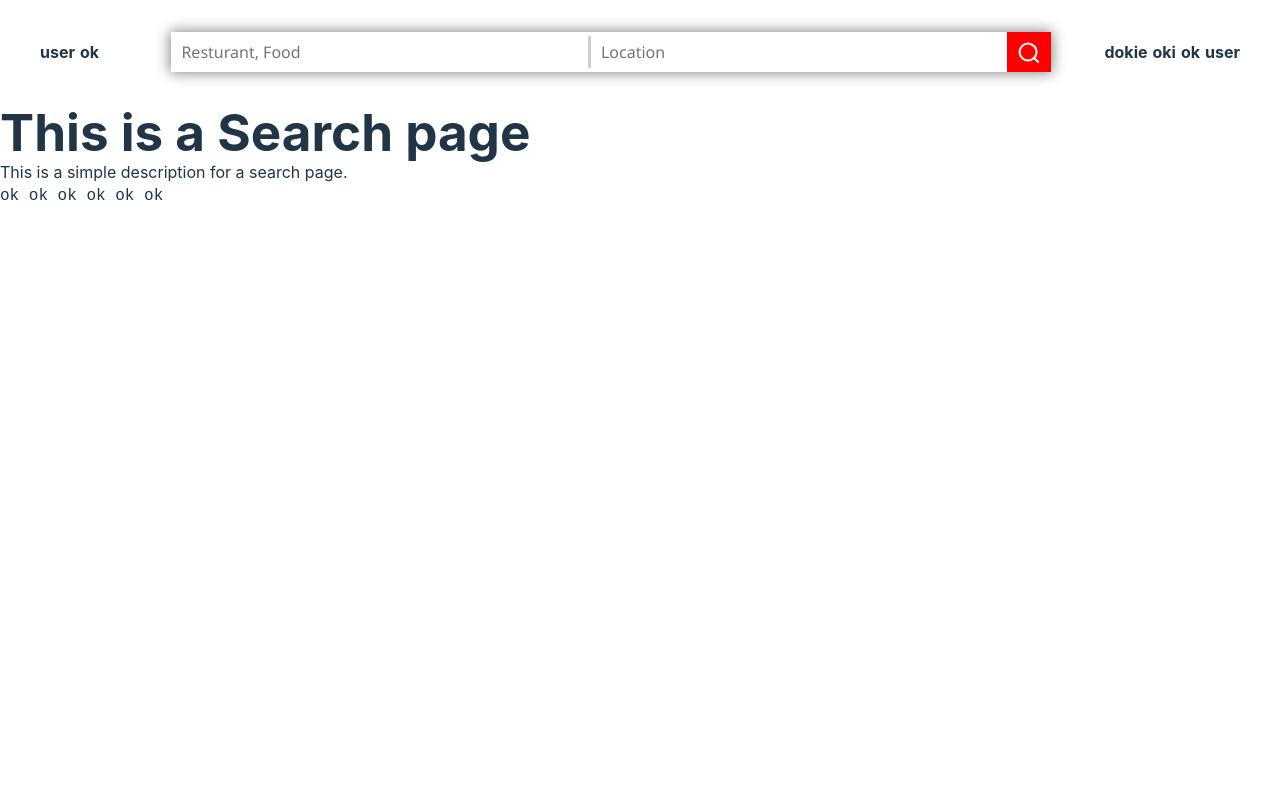
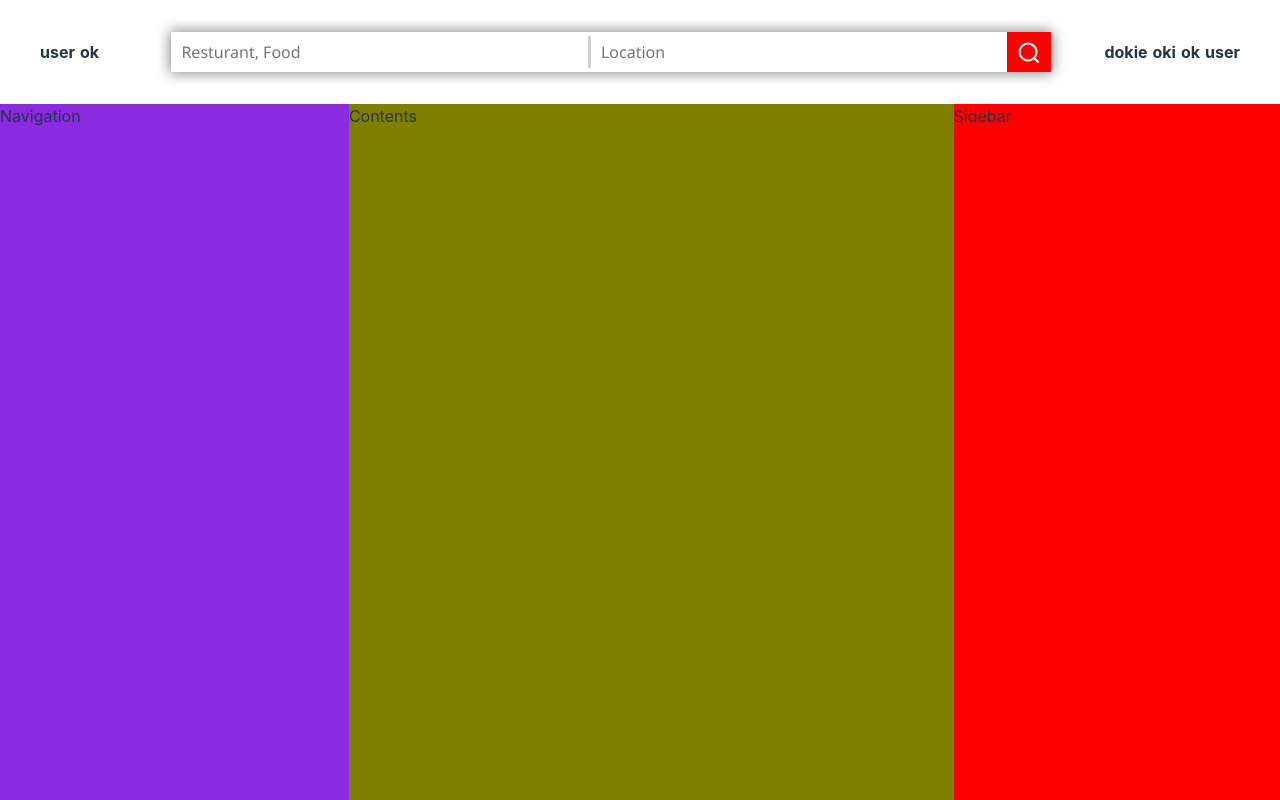
Before and after one commit to KaziMuktadirAhmed/Rate-My-Food, a React (Vite) app in the folder react-app/: page /search in a window 1280 px wide. Shown: the top 800 px of the page. Built offline with nearby package versions, Linux system fonts and the light colour scheme.

Commit message:
adds components template

```diff
--- a/react-app/src/App.tsx
+++ b/react-app/src/App.tsx
@@ -7,9 +7,12 @@ import "./App.css";
 function App() {
   return (
     <Routes>
-      <Route path="/" element={<Home />}></Route>
-      <Route path="/Temp" element={<Temp />}></Route>
-      <Route path="/Search" element={<Search />}></Route>
+      <Route path="/*" element={<Home />}>
+        <Route path="good" element={<p>This is good</p>} />
+        <Route path="ok" element={<p>holo is ok</p>} />
+      </Route>
+      <Route path="/temp" element={<Temp />}></Route>
+      <Route path="/search" element={<Search />}></Route>
     </Routes>
   );
 }
--- /dev/null
+++ b/react-app/src/components/Contents/Contents.tsx
@@ -0,0 +1,5 @@
+function Contents() {
+  return <div>Contents</div>;
+}
+
+export default Contents;
--- /dev/null
+++ b/react-app/src/components/Footer/Footer.tsx
@@ -0,0 +1,5 @@
+function Footer() {
+  return <div>Footer</div>;
+}
+
+export default Footer;
--- /dev/null
+++ b/react-app/src/components/Navigation/Navigation.tsx
@@ -0,0 +1,5 @@
+function Navigation() {
+  return <div>Navigation</div>;
+}
+
+export default Navigation;
--- /dev/null
+++ b/react-app/src/components/Sidebar/Sidebar.tsx
@@ -0,0 +1,5 @@
+function Sidebar() {
+  return <div>Sidebar</div>;
+}
+
+export default Sidebar;
--- a/react-app/src/components/Topbar/Topbar.tsx
+++ b/react-app/src/components/Topbar/Topbar.tsx
@@ -8,7 +8,7 @@ import styles from "./Topbar.module.css";
 
 function Topbar() {
   return (
-    <header className={styles.topbar}>
+    <div className={styles.topbar}>
       <div className={styles.topbar_contents}>
         <TopLeft>
           <b>user</b>
@@ -28,7 +28,7 @@ function Topbar() {
           <b>dokie</b>
         </TopRight>
       </div>
-    </header>
+    </div>
   );
 }
 
--- a/react-app/src/pages/Home/Home.tsx
+++ b/react-app/src/pages/Home/Home.tsx
@@ -1,5 +1,12 @@
+import { Outlet } from "react-router-dom";
+
 function Home() {
-  return <div>Home</div>;
+  return (
+    <div>
+      <Outlet />
+      Home
+    </div>
+  );
 }
 
 export default Home;
--- a/react-app/src/pages/Search/Search.module.css
+++ b/react-app/src/pages/Search/Search.module.css
@@ -3,3 +3,45 @@
   border: 0;
   padding: 0;
 }
+
+.page_container {
+  height: 100vmax;
+  display: grid;
+  grid: auto 8fr 1fr / repeat(4, auto);
+  grid-template-areas:
+    "header header header header"
+    "navigation article article sidebar"
+    "footer footer footer footer";
+}
+
+.page_header {
+  grid-area: header;
+}
+
+.page_content {
+  background-color: white;
+  display: contents;
+}
+
+.content_navigation {
+  background-color: blueviolet;
+  grid-area: navigation;
+}
+
+.content_article {
+  background-color: olive;
+  grid-area: article;
+}
+
+.content_side_bar {
+  background-color: red;
+  grid-area: sidebar;
+}
+
+.page_footer {
+  background-color: gray;
+  grid-area: footer;
+}
+
+@media screen and (max-width: 500px) {
+}
--- a/react-app/src/pages/Search/Search.tsx
+++ b/react-app/src/pages/Search/Search.tsx
@@ -1,13 +1,32 @@
+import Contents from "../../components/Contents/Contents";
+import Footer from "../../components/Footer/Footer";
+import Navigation from "../../components/Navigation/Navigation";
+import Sidebar from "../../components/Sidebar/Sidebar";
 import Topbar from "../../components/Topbar/Topbar";
 import styles from "./Search.module.css";
 
 function Search() {
   return (
     <>
-      <Topbar />
-      <h1>This is a Search page</h1>
-      <p>This is a simple description for a search page.</p>
-      <pre>ok ok ok ok ok ok</pre>
+      <div className={styles.page_container}>
+        <header className={styles.page_header}>
+          <Topbar />
+        </header>
+        <main className={styles.page_content}>
+          <nav className={styles.content_navigation}>
+            <Navigation />
+          </nav>
+          <article className={styles.content_article}>
+            <Contents />
+          </article>
+          <aside className={styles.content_side_bar}>
+            <Sidebar />
+          </aside>
+        </main>
+        <footer className={styles.page_footer}>
+          <Footer />
+        </footer>
+      </div>
     </>
   );
 }
```
